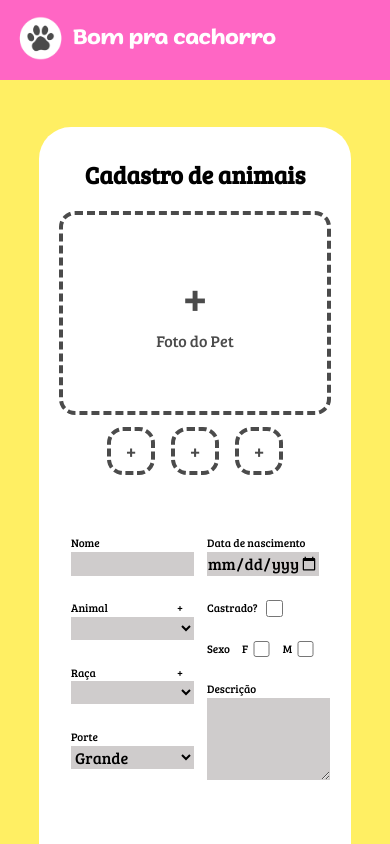
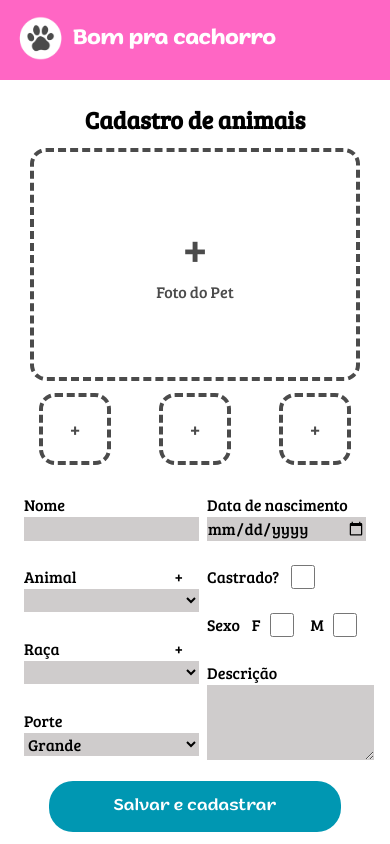
Before and after one commit to DevJoyJoy/Bom-Pra-Cachorro, a React (Vite) app in the folder Front-end/: page /Register in a window 390 px wide. Shown: the top 844 px of the page. Built offline with nearby package versions, Linux system fonts and the light colour scheme.

Commit message:
Tiny details changed

```diff
--- a/Front-end/src/pages/registerPet.jsx
+++ b/Front-end/src/pages/registerPet.jsx
@@ -18,7 +18,7 @@ export const RegisterPet = () => {
     };
 
     return (
-        <div className="bg-[#ffef63] h-[120vh] md:h-[120vh] w-full flex flex-col">
+        <div className="bg-[#ffef63] h-screen md:h-screen w-full flex flex-col">
         {/* Header */}
         <div className="bg-[#ff66c4] w-full h-20 flex items-center px-4">
             <img src="../icon paw.png" alt="" className="h-[60%] md:h-[70%]" />
@@ -29,16 +29,16 @@ export const RegisterPet = () => {
 
         {/* White box */}
         <div className="h-[120%] w-full flex items-center justify-center">
-            <div className="bg-white h-[90%] w-[80%] md:h-[80%] md:w-[90%] rounded-4xl flex flex-col items-center justify-start p-5">
+            <div className="bg-white h-full w-full md:h-[70%] md:w-[70%] md:rounded-4xl flex flex-col items-center justify-start p-3">
             <h1 className="text-2xl md:text-3xl md:pb-3 pt-3 font-bold breeSerif">
                 Cadastro de animais
             </h1>
 
             {/* Box for all the image inputs */}
-            <div className="flex flex-col md:flex-row w-full h-full gap-10 mt-5">
-                <div className="flex flex-col items-center w-full h-[40%] md:w-[18%] md:h-[65%]">
+            <div className="flex flex-col md:flex-row w-full h-full gap-4 mt-3">
+                <div className="flex flex-col items-center w-full h-[50%] md:w-[18%] md:h-[65%]">
                 {/* Main image input box */}
-                <label className="relative overflow-hidden flex flex-col items-center justify-center w-full h-[75%] md:w-full md:h-[70%] border-4 border-dashed border-[#4b4b4b] rounded-2xl cursor-pointer hover:bg-[#e7e7e7] transition-colors">
+                <label className="relative overflow-hidden flex flex-col items-center justify-center w-[90%] h-[75%] md:w-full md:h-[70%] border-4 border-dashed border-[#4b4b4b] rounded-2xl cursor-pointer hover:bg-[#e7e7e7] transition-colors">
                     {image1 ? (
                     <img src={image1} className="w-full h-full object-cover" />
                     ) : (
@@ -51,10 +51,10 @@ export const RegisterPet = () => {
                 </label>
 
                 {/* Box for the 3 secundary image inputs */}
-                <div className="flex flex-row justify-center w-full mt-3 gap-4">
+                <div className="flex flex-row justify-center w-full mt-3 gap-12 md:gap-7">
 
                     {/* Second image input */}
-                    <label className="relative overflow-hidden flex flex-col items-center justify-center w-12 h-12 md:w-20 md:h-15 border-4 border-dashed border-[#4b4b4b] rounded-2xl cursor-pointer hover:bg-[#e7e7e7] transition-colors">
+                    <label className="relative overflow-hidden flex flex-col items-center justify-center w-18 h-18 md:w-30 md:h-15 border-4 border-dashed border-[#4b4b4b] rounded-2xl cursor-pointer hover:bg-[#e7e7e7] transition-colors">
                     {image2 ? (
                         <img src={image2} className="w-full h-full object-cover" />
                     ) : (
@@ -64,7 +64,7 @@ export const RegisterPet = () => {
                     </label>
 
                     {/* Third image input */}
-                    <label className="relative overflow-hidden flex flex-col items-center justify-center w-12 h-12 md:w-20 md:h-15 border-4 border-dashed border-[#4b4b4b] rounded-2xl cursor-pointer hover:bg-[#e7e7e7] transition-colors">
+                    <label className="relative overflow-hidden flex flex-col items-center justify-center w-18 h-18 md:w-30 md:h-15 border-4 border-dashed border-[#4b4b4b] rounded-2xl cursor-pointer hover:bg-[#e7e7e7] transition-colors">
                     {image3 ? (
                         <img src={image3} className="w-full h-full object-cover" />
                     ) : (
@@ -74,7 +74,7 @@ export const RegisterPet = () => {
                     </label>
 
                     {/* Forth image input */}
-                    <label className="relative overflow-hidden flex flex-col items-center justify-center w-12 h-12 md:w-20 md:h-15 border-4 border-dashed border-[#4b4b4b] rounded-2xl cursor-pointer hover:bg-[#e7e7e7] transition-colors">
+                    <label className="relative overflow-hidden flex flex-col items-center justify-center w-18 h-18 md:w-30 md:h-15 border-4 border-dashed border-[#4b4b4b] rounded-2xl cursor-pointer hover:bg-[#e7e7e7] transition-colors">
                     {image4 ? (
                         <img src={image4} className="w-full h-full object-cover" />
                     ) : (
@@ -88,25 +88,25 @@ export const RegisterPet = () => {
                 {/* Box for all the text/animal info inputs */}
                 <div className="flex flex-row h-[40%] md:h-[60%] md:w-[90%]">
                     <div className="w-[50%] p-3">
-                        <p className="text-[70%] md:text-xl">Nome</p>
+                        <p className="text-[100%] md:text-xl">Nome</p>
                         <input type="text" className="bg-[#cfcccc] w-[110%] md:w-[90%]"/>
                         <br />
                         <br />
                         <div className="flex flex-row justify-between md:w-[90%]">
-                            <p className="text-[70%] md:text-xl">Animal</p>
-                            <button onClick={() => setIsAnimalsOpen(true)} className="text-[70%] md:text-xl">+</button>
+                            <p className="text-[100%] md:text-xl">Animal</p>
+                            <button onClick={() => setIsAnimalsOpen(true)} className="text-[100%] md:text-xl">+</button>
                         </div>
                         <select type="text" className="bg-[#cfcccc] w-[110%] md:w-[90%]"/>
                         <br />
                         <br />
                         <div className="flex flex-row justify-between md:w-[90%]">
-                            <p className="text-[70%] md:text-xl">Raça</p>
-                            <button onClick={() => setIsBreedsOpen(true)}className="text-[70%] md:text-xl">+</button>
+                            <p className="text-[100%] md:text-xl">Raça</p>
+                            <button onClick={() => setIsBreedsOpen(true)}className="text-[100%] md:text-xl">+</button>
                         </div>
                         <select type="text" className="bg-[#cfcccc] w-[110%] md:w-[90%]"/>
                         <br />
                         <br />
-                        <p className="text-[70%] md:text-xl">Porte</p>
+                        <p className="text-[100%] md:text-xl">Porte</p>
                         <select className="bg-[#cfcccc] w-[110%] md:w-[90%]">
                             <option value="">Grande</option>
                             <option value="">Médio</option>
@@ -115,25 +115,25 @@ export const RegisterPet = () => {
                         <br />
                     </div>
                     <div className="w-[50%] p-3 ">
-                        <p className="text-[70%] md:text-xl">Data de nascimento</p>
+                        <p className="text-[100%] md:text-xl">Data de nascimento</p>
                         <input type="date" className="bg-[#cfcccc] w-full md:w-[90%]"/>
                         <br />
                         <br />
                         <div className="flex flex-row">
-                            <p className="text-[70%] md:text-xl">Castrado?</p>
+                            <p className="text-[100%] md:text-xl">Castrado?</p>
                             <input type="checkbox" className="bg-[#cfcccc] w-[30%]"/>
                         </div>
                         <br />
                         <div className="flex flex-row">
-                            <p className="text-[70%] mr-3 md:text-xl md:mr-9.5">Sexo</p>
-                            <p className="text-[70%] md:text-xl">F</p>
+                            <p className="text-[100%] mr-3 md:text-xl md:mr-9.5">Sexo</p>
+                            <p className="text-[100%] md:text-xl">F</p>
                             <input type="checkbox" className="bg-[#cfcccc] w-[30%]"/>
-                            <p className="text-[70%] ml-2 md:text-xl">M</p>
+                            <p className="text-[100%] ml-2 md:text-xl">M</p>
                             <input type="checkbox" className="bg-[#cfcccc] w-[30%]"/>
                         </div>
                         <br />
-                        <p className="text-[70%] mr-3 md:text-xl">Descrição</p>
-                        <textarea type="text" className="bg-[#cfcccc] w-[110%] h-[33%] md:w-[90%] md:h-[37%]"/>
+                        <p className="text-[100%] mr-3 md:text-xl">Descrição</p>
+                        <textarea type="text" className="bg-[#cfcccc] w-[105%] h-[33%] md:w-[90%] md:h-[37%]"/>
                     </div>
                 </div>
             </div>
```
